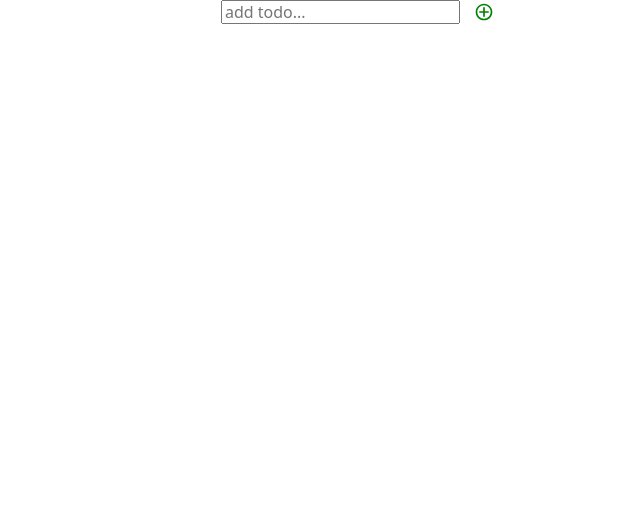
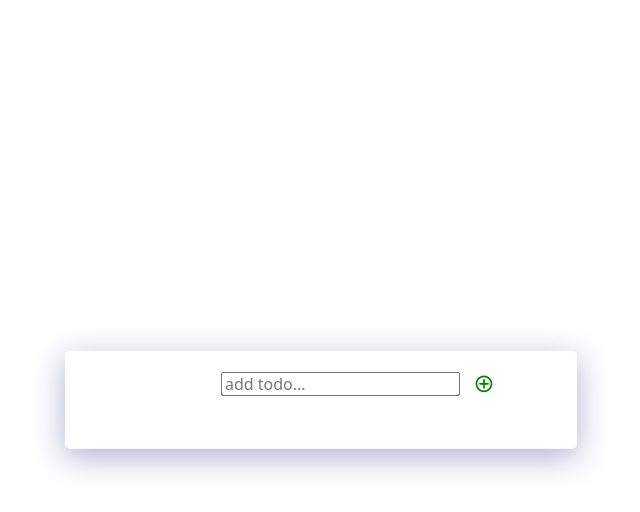
Before and after one commit to DmytroSadovskyi/todo-list-ts, a React (Vite) app: page / in a window 1280 px wide. Shown: the top 512 px of the page, without its empty margins (319-959 px from the left). Built offline with nearby package versions, Linux system fonts and the light colour scheme.

Commit message:
add container

```diff
--- a/src/App.tsx
+++ b/src/App.tsx
@@ -1,52 +1,10 @@
-// import { useState, useEffect } from "react";
-// import { v4 as uuidv4 } from "uuid";
-// import { Todo } from "./components/TodoItem/TodoItem";
 import TodoForm from "./components/TodoForm";
 import TodoList from "./components/TodoList";
 import { Toaster } from "react-hot-toast";
 
-// const getInitialTodos = () => {
-//   const savedTodos = localStorage.getItem("todos");
-//   if (savedTodos !== null) {
-//     const parsedTodos = JSON.parse(savedTodos);
-//     return parsedTodos;
-//   }
-//   return [];
-// };
-
 const App = () => {
-  // useEffect(() => {
-  //   localStorage.setItem("todos", JSON.stringify(todos));
-  // }, [todos]);
-
-  // const addTodo = (text: string) => {
-  //   const newTodo = { id: uuidv4(), text, completed: false };
-  //   if (
-  //     todos.find(
-  //       (todo) => todo.text.toLowerCase() === newTodo.text.toLowerCase()
-  //     )
-  //   ) {
-  //     return toast.error(`You already have a ${newTodo.text} task`);
-  //   }
-  //   setTodos([...todos, newTodo]);
-  // };
-  // const deleteTodo = (todoId: string) => {
-  //   const newTodos = todos.filter((todo) => todo.id !== todoId);
-  //   setTodos(newTodos);
-  // };
-
-  // const toggleCompleted = (id: string) => {
-  //   const newTodo = todos.map((todo) => {
-  //     if (todo.id === id) {
-  //       return { ...todo, completed: !todo.completed };
-  //     } else {
-  //       return todo;
-  //     }
-  //   });
-  //   setTodos(newTodo);
-  // };
   return (
-    <div>
+    <div className="container">
       <Toaster />
       <TodoForm />
       <TodoList />
--- a/src/components/TodoItem/TodoItem.styled.tsx
+++ b/src/components/TodoItem/TodoItem.styled.tsx
@@ -8,6 +8,9 @@ export const Item = styled.li`
 
   border-radius: 4px;
   border: 1px solid gainsboro;
+  &:hover {
+    transform: scale();
+  }
 `;
 
 export const DeleteButton = styled.button`
--- a/src/index.css
+++ b/src/index.css
@@ -0,0 +1,25 @@
+.container {
+  position: absolute;
+  top: 50%;
+  left: 50%;
+  transform: translate(-50%, -50%);
+  width: 30%;
+  min-width: 350px;
+  padding-left: 15px;
+  padding-right: 15px;
+  padding-top: 20px;
+  padding-bottom: 20px;
+  border-radius: 5px;
+  border: 1px solid rgba(255, 255, 255, 0.18);
+  text-align: center;
+
+  background: rgba(255, 255, 255, 0.25);
+  box-shadow: 0 8px 32px 0 rgba(31, 38, 135, 0.37);
+}
+
+@media screen and (min-width: 480px) {
+  .container {
+    width: 40%;
+    min-width: 450px;
+  }
+}
```
